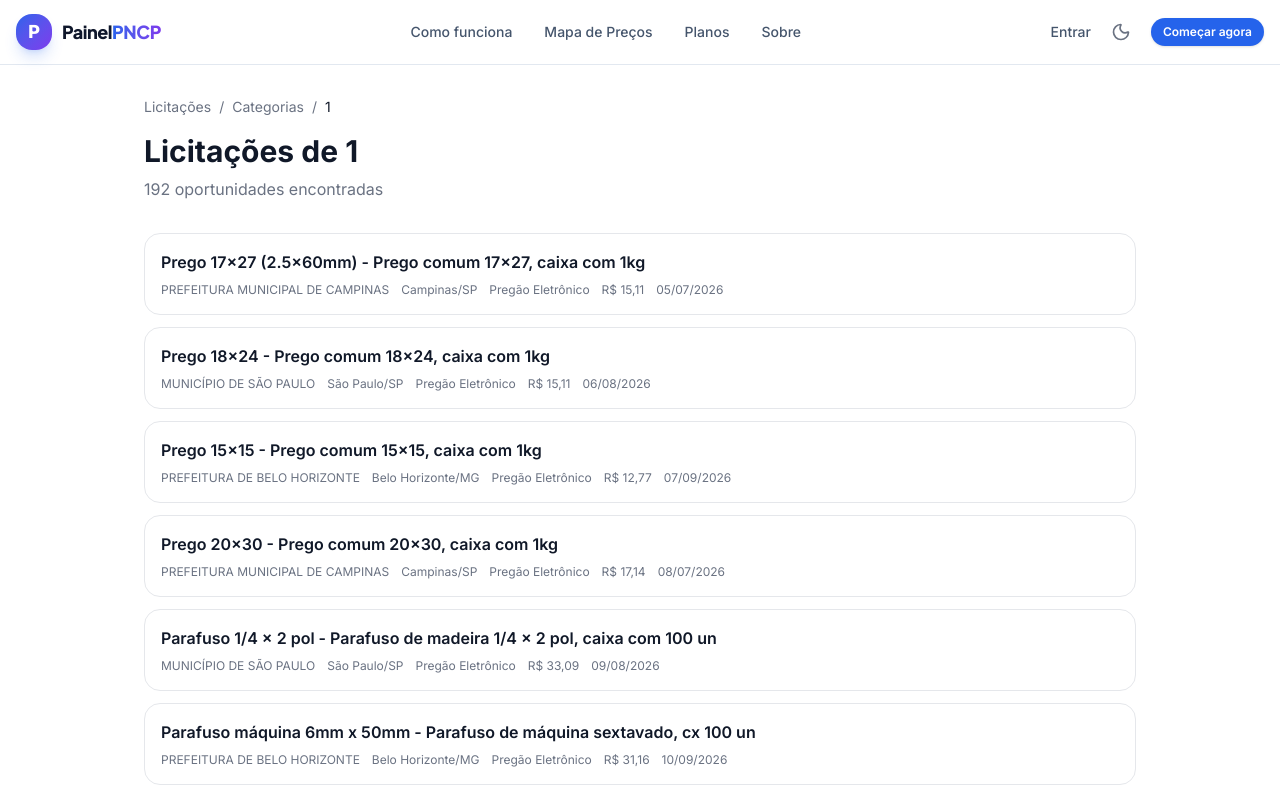
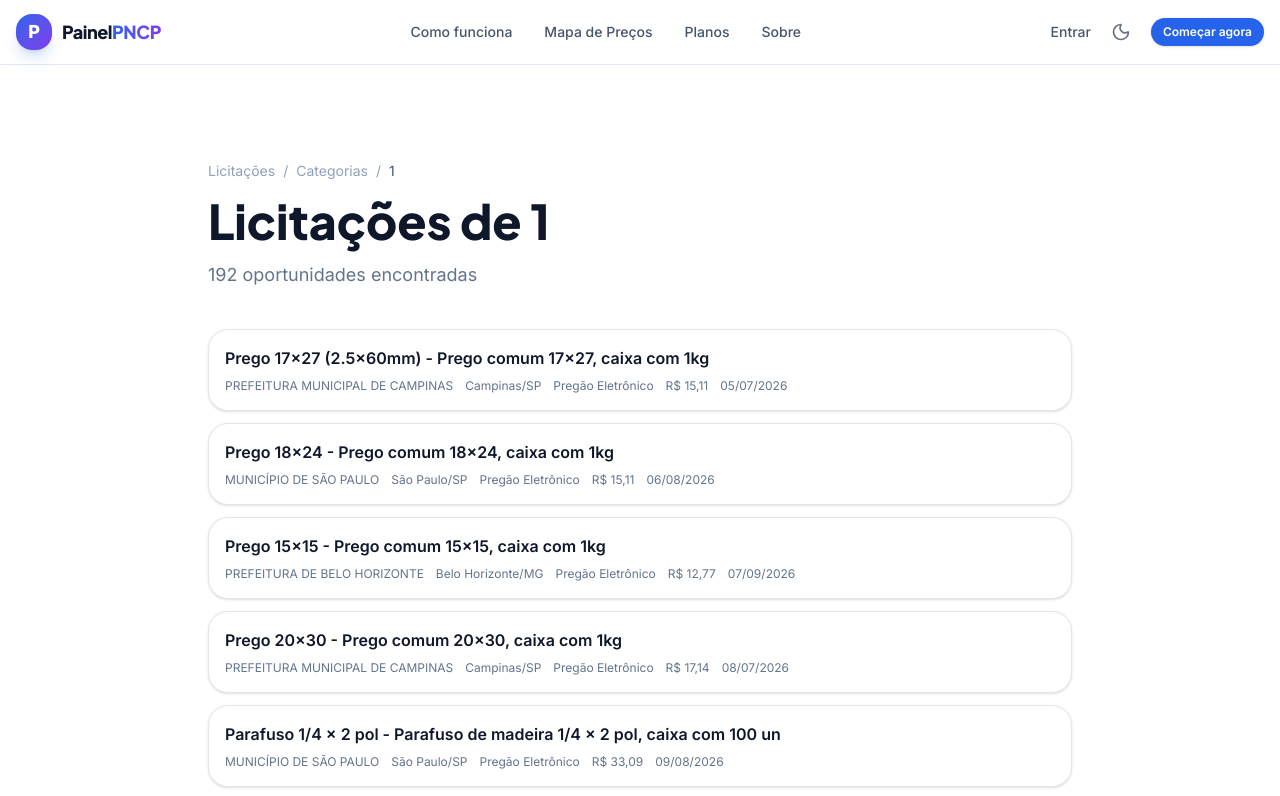
Before and after one commit to luis19730/painel-pncp, a Next.js app: page /categorias/1 in a window 1280 px wide. Shown: the top 796 px of the page. Built offline with nearby package versions, Linux system fonts and the light colour scheme; no server answers.

Commit message:
seo: padroniza (seo)/categorias com Section/SectionHead + ajuste de tipografia no SearchHero
- /categorias e /categorias/[slug] migrados para Section/SectionHead (slate/dark, cards, breadcrumb)
- SearchHero: h1 text-3xl/4xl font-display, subtitulo text-lg, badge alinhado ao padrao

```diff
--- a/src/app/(seo)/categorias/[slug]/page.tsx
+++ b/src/app/(seo)/categorias/[slug]/page.tsx
@@ -1,6 +1,7 @@
 import type { Metadata } from 'next'
 import Link from 'next/link'
 import { fetchSeoLicitacoes } from '@/lib/seo-data'
+import { Section, SectionHead } from '@/components/marketing/section'
 
 const categoriasMap: Record<string, string> = {
   'informatica': 'Informática',
@@ -44,14 +45,18 @@ interface SeoItem {
 }
 
 function formatDate(d: string) {
-  try { return new Date(d).toLocaleDateString('pt-BR') } catch { return d }
+  try {
+    return new Date(d).toLocaleDateString('pt-BR')
+  } catch {
+    return d
+  }
 }
 
 export async function generateMetadata({ params }: { params: Promise<{ slug: string }> }): Promise<Metadata> {
   const { slug } = await params
   const nome = categoriasMap[slug] || slug
   return {
-    title: `Licitações de ${nome} - Painel PNCP`,
+    title: `Licitações de ${nome}`,
     description: `Encontre licitações públicas de ${nome} no Portal Nacional de Contratações Públicas.`,
   }
 }
@@ -64,25 +69,30 @@ export default async function CategoriaPage({ params }: { params: Promise<{ slug
   const items = (await fetchSeoLicitacoes({ q })) as unknown as SeoItem[]
 
   return (
-    <div className="max-w-5xl mx-auto px-4 py-8">
-      <nav className="text-sm text-gray-500 mb-4">
-        <Link href="/licitacoes" className="hover:text-gray-900">Licitações</Link>
+    <Section narrow>
+      <nav className="text-sm text-slate-400 mb-4">
+        <Link href="/licitacoes" className="hover:text-primary">Licitações</Link>
         <span className="mx-2">/</span>
-        <Link href="/categorias" className="hover:text-gray-900">Categorias</Link>
+        <Link href="/categorias" className="hover:text-primary">Categorias</Link>
         <span className="mx-2">/</span>
-        <span className="text-gray-900">{nome}</span>
+        <span className="text-slate-600 dark:text-slate-300">{nome}</span>
       </nav>
 
-      <h1 className="text-3xl font-bold text-gray-900 mb-2">Licitações de {nome}</h1>
-      <p className="text-gray-500 mb-8">
-        {items.length > 0 ? `${items.length} oportunidades encontradas` : 'Nenhuma oportunidade encontrada'}
-      </p>
+      <SectionHead
+        title={`Licitações de ${nome}`}
+        subtitle={
+          items.length > 0
+            ? `${items.length} oportunidades encontradas`
+            : 'Nenhuma oportunidade encontrada'
+        }
+        as="h1"
+      />
 
       <div className="space-y-3">
         {items.map((item) => (
-          <div key={item.numeroControlePNCP} className="bg-white rounded-xl border border-gray-200 p-4 hover:shadow-md transition-shadow">
-            <p className="font-semibold text-gray-900 line-clamp-2">{item.objetoCompra}</p>
-            <div className="flex flex-wrap gap-3 mt-2 text-xs text-gray-500">
+          <div key={item.numeroControlePNCP} className="card p-4 hover:shadow-md transition-shadow">
+            <p className="font-semibold text-slate-900 dark:text-white line-clamp-2">{item.objetoCompra}</p>
+            <div className="flex flex-wrap gap-3 mt-2 text-xs text-slate-500 dark:text-slate-400">
               <span>{item.orgaoNome}</span>
               <span>{item.municipioNome && `${item.municipioNome}/${item.uf}`}</span>
               <span>{item.modalidadeNome}</span>
@@ -92,11 +102,11 @@ export default async function CategoriaPage({ params }: { params: Promise<{ slug
           </div>
         ))}
         {items.length === 0 && (
-          <div className="text-center py-12 text-gray-400">
+          <div className="text-center py-12 text-slate-400">
             Nenhuma oportunidade encontrada para esta categoria.
           </div>
         )}
       </div>
-    </div>
+    </Section>
   )
 }
--- a/src/app/(seo)/categorias/page.tsx
+++ b/src/app/(seo)/categorias/page.tsx
@@ -1,4 +1,5 @@
 import Link from 'next/link'
+import { Section, SectionHead } from '@/components/marketing/section'
 
 export const metadata = {
   title: 'Licitações por Categoria',
@@ -22,25 +23,29 @@ const categorias = [
 
 export default function CategoriasPage() {
   return (
-    <div className="max-w-5xl mx-auto px-4 py-8">
-      <h1 className="text-3xl font-bold text-gray-900 mb-2">Categorias de Licitações</h1>
-      <p className="text-gray-500 mb-8">Encontre licitações por segmento de atuação</p>
+    <Section>
+      <SectionHead
+        eyebrow="Segmentos"
+        title="Categorias de Licitações"
+        subtitle="Encontre licitações por segmento de atuação"
+        as="h1"
+      />
 
       <div className="grid grid-cols-1 sm:grid-cols-2 lg:grid-cols-3 gap-4">
-        {categorias.map(cat => (
+        {categorias.map((cat) => (
           <Link
             key={cat.slug}
             href={`/categorias/${cat.slug}`}
-            className="flex items-center gap-4 p-5 bg-white rounded-xl border border-gray-200 hover:shadow-lg hover:-translate-y-0.5 transition-all duration-200"
+            className="card p-5 flex items-center gap-4 hover:border-primary/40 hover:shadow-md hover:-translate-y-0.5 transition-all duration-200"
           >
-            <span className="text-3xl">{cat.icon}</span>
+            <span className="text-3xl" aria-hidden>{cat.icon}</span>
             <div>
-              <h3 className="font-semibold text-gray-900">{cat.label}</h3>
-              <p className="text-sm text-gray-500">Ver oportunidades</p>
+              <h3 className="font-semibold text-slate-900 dark:text-white">{cat.label}</h3>
+              <p className="text-sm text-slate-500 dark:text-slate-400">Ver oportunidades</p>
             </div>
           </Link>
         ))}
       </div>
-    </div>
+    </Section>
   )
 }
--- a/src/components/precos-inteligentes/ui/search-hero.tsx
+++ b/src/components/precos-inteligentes/ui/search-hero.tsx
@@ -41,13 +41,13 @@ export default function SearchHero({
   return (
     <section className="relative overflow-hidden rounded-2xl border border-slate-200 dark:border-slate-800 bg-gradient-to-br from-blue-50 via-white to-white dark:from-slate-900 dark:to-slate-900 p-6 md:p-10">
       <div className="max-w-2xl">
-        <div className="inline-flex items-center gap-1.5 rounded-full bg-primary-soft text-primary dark:bg-blue-500/10 dark:text-blue-300 px-3 py-1 text-xs font-semibold mb-4">
+        <div className="inline-flex items-center gap-1.5 rounded-full bg-primary/10 text-primary dark:bg-primary/15 dark:text-blue-300 px-3 py-1 text-xs font-bold uppercase tracking-wider mb-4">
           <Sparkles className="w-3.5 h-3.5" /> Pesquisa de Preços Inteligente
         </div>
-        <h1 className="text-2xl md:text-3xl font-bold text-slate-900 dark:text-white mb-2">
+        <h1 className="text-3xl md:text-4xl font-extrabold font-display text-slate-900 dark:text-white mb-3">
           O que você está procurando?
         </h1>
-        <p className="text-sm md:text-base text-slate-500 dark:text-slate-400 mb-5">
+        <p className="text-base md:text-lg text-slate-500 dark:text-slate-400 mb-5">
           Pesquise produtos ou serviços e descubra os preços praticados em contratações públicas — em poucos minutos e sem treinamento.
         </p>
 
```
